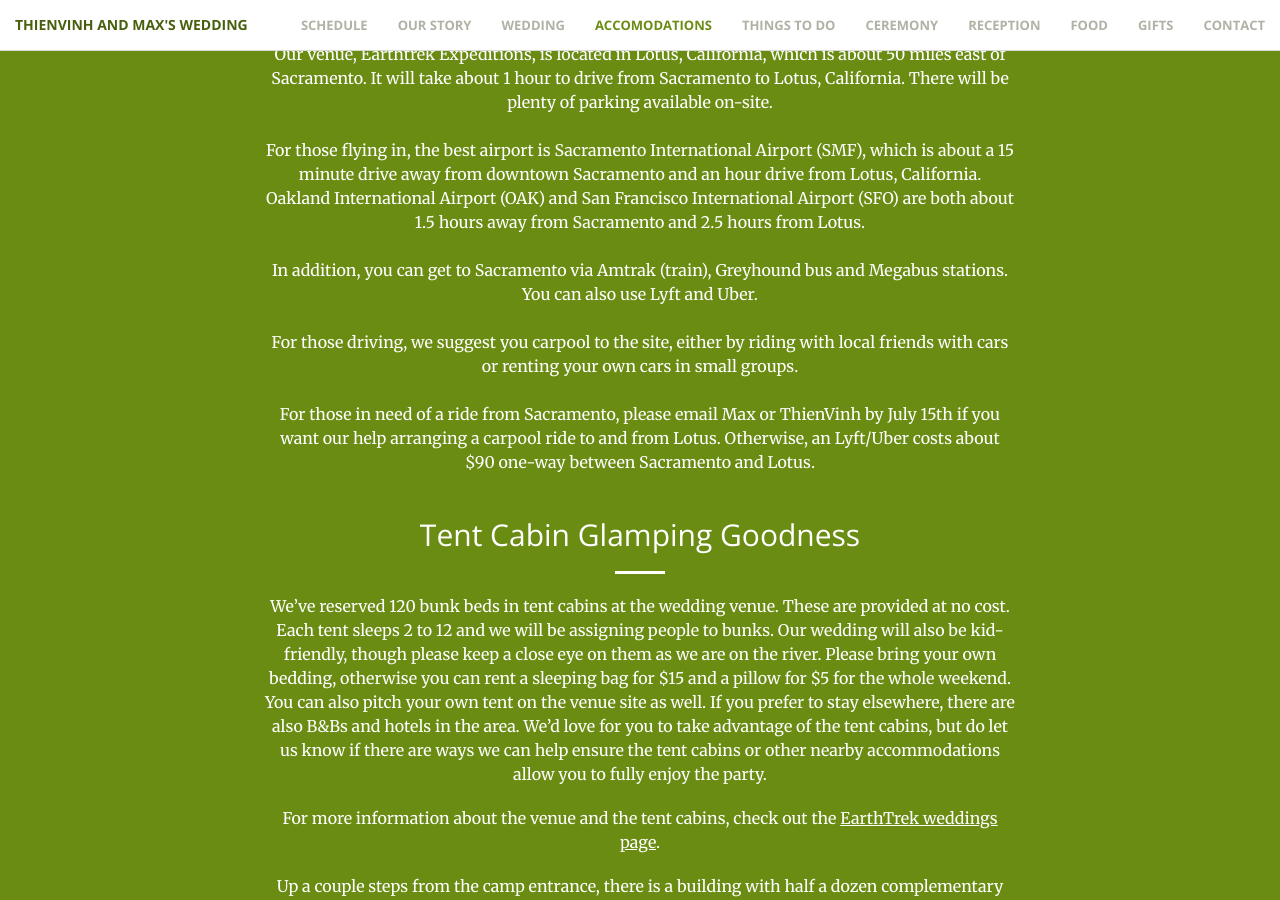
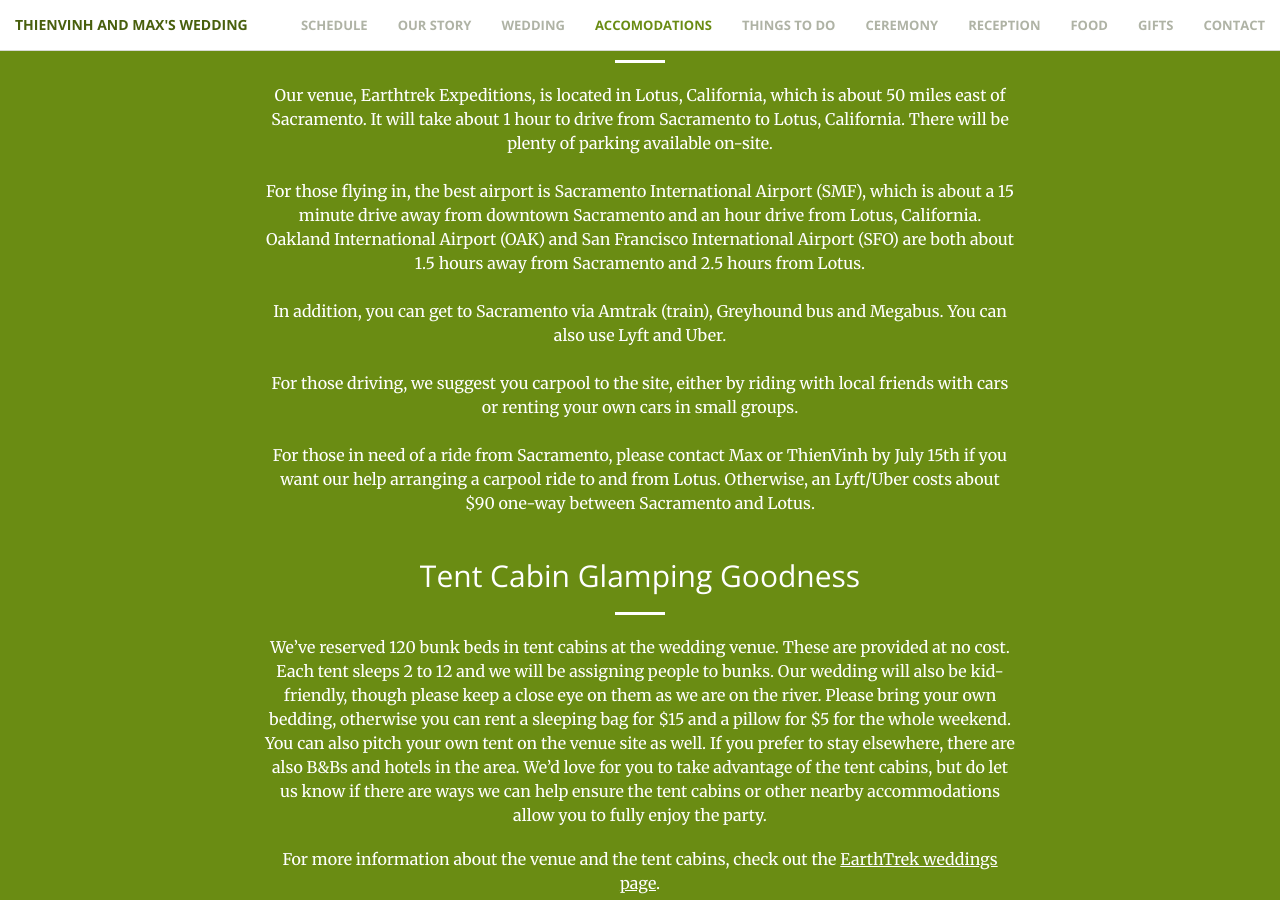
Before and after one commit to mjrich/new-website-test, a Jekyll site: the page built from index.html, in a window 1280 px wide and 900 px high, scrolled down 3967 px. Built offline with Jekyll 4.4.1, drawn with Linux system fonts in a browser that asks for light colours.

Commit message:
updated map and some copy

```diff
--- a/_includes/accomodations.html
+++ b/_includes/accomodations.html
@@ -13,13 +13,13 @@ Our venue, Earthtrek Expeditions, is located in Lotus, California, which is abou
 For those flying in, the best airport is Sacramento International Airport (SMF), which is about a 15 minute drive away from downtown Sacramento and an hour drive from Lotus, California. Oakland International Airport (OAK) and San Francisco International Airport (SFO) are both about 1.5 hours away from Sacramento and 2.5 hours from Lotus.
 <br/>
 <br/>
-In addition, you can get to Sacramento via Amtrak (train), Greyhound bus and Megabus stations. You can also use Lyft and Uber.
+In addition, you can get to Sacramento via Amtrak (train), Greyhound bus and Megabus. You can also use Lyft and Uber.
 <br/>
 <br/>
 For those driving, we suggest you carpool to the site, either by riding with local friends with cars or renting your own cars in small groups.
 <br/>
 <br/>
-For those in need of a ride from Sacramento, please email Max or ThienVinh by July 15th if you want our help arranging a carpool ride to and from Lotus. Otherwise, an Lyft/Uber costs about $90 one-way between Sacramento and Lotus.
+For those in need of a ride from Sacramento, please contact Max or ThienVinh by July 15th if you want our help arranging a carpool ride to and from Lotus. Otherwise, an Lyft/Uber costs about $90 one-way between Sacramento and Lotus.
 <br/>
 <br/>
 
```
Also changed, not shown: img/portfolio/map1.jpg.
